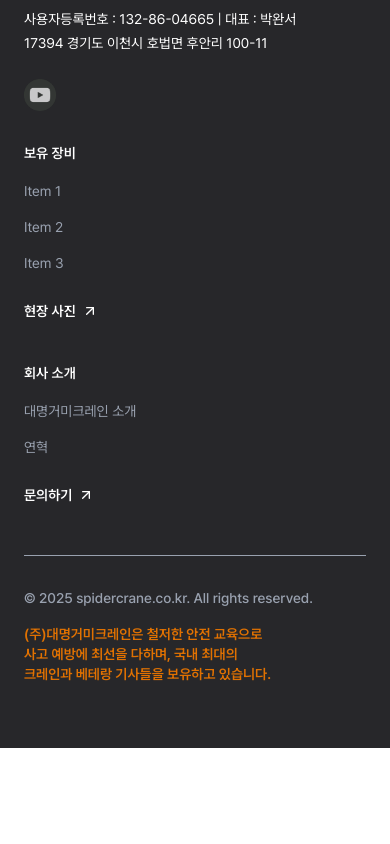
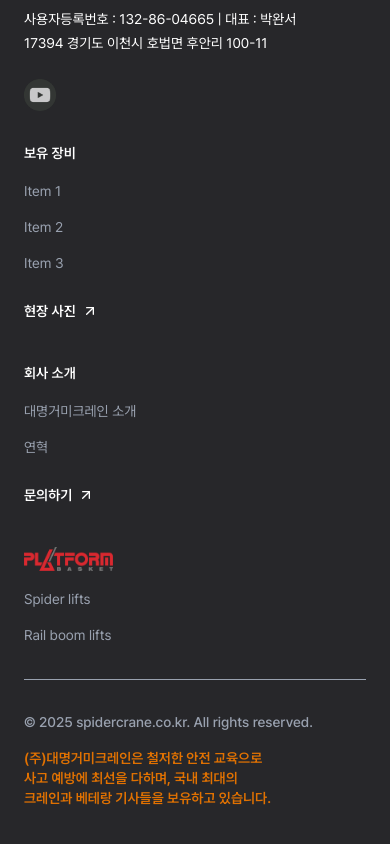
Before and after one commit to smlee98/spider, a Next.js app: page / in a window 390 px wide. Shown: the part 997-1841 px from the top of the page. Before the commit the page ends 1745 px from the top, so only its background shows below. Built offline with nearby package versions, Linux system fonts and the light colour scheme.

Commit message:
platform-basket 링크 추가

```diff
--- a/app/layout.tsx
+++ b/app/layout.tsx
@@ -32,7 +32,10 @@ const jetbrainsMono = localFont({
 
 export const metadata: Metadata = {
   title: "(주)대명거미크레인",
-  description: "(주)대명거미크레인"
+  description: "(주)대명거미크레인",
+  icons: {
+    icon: "/favicon.png"
+  }
 };
 
 export default function RootLayout({
--- a/components/layout/navigations.tsx
+++ b/components/layout/navigations.tsx
@@ -62,6 +62,27 @@ export function MainNav() {
               <NavigationMenuLink className="px-4 font-medium" asChild>
                 <Link href="#">문의하기</Link>
               </NavigationMenuLink>
+            </NavigationMenuItem>
+            <NavigationMenuItem>
+              <NavigationMenuTrigger className="bg-transparent">
+                <picture>
+                  <img src="/platform-basket.png" alt="platform-basket" className="h-6 w-auto" />
+                </picture>
+              </NavigationMenuTrigger>
+              <NavigationMenuContent>
+                <ul className="flex w-96 flex-col gap-3 p-4">
+                  <ListItem href="https://www.platformbasket.com/en/spider-lifts/" title="Spider lifts" target="_blank">
+                    Tracked spider lifts, tracked self-propelled spider lifts with basket lift. Vertical lift.
+                  </ListItem>
+                  <ListItem
+                    href="https://www.platformbasket.com/en/rail-boom-lifts/"
+                    title="Rail boom lifts"
+                    target="_blank"
+                  >
+                    Road/rail self-propelled boom lifts
+                  </ListItem>
+                </ul>
+              </NavigationMenuContent>
             </NavigationMenuItem>
           </NavigationMenuList>
         </NavigationMenu>
@@ -153,6 +174,31 @@ export function MobileNav() {
                 문의하기
               </MobileLink>
             </li>
+            <li>
+              <Accordion type="single" collapsible className="flex w-full flex-col gap-6">
+                <AccordionItem value="solution" className="bg-background divide-y-0">
+                  <AccordionTrigger className="bg-inherit p-0 text-2xl font-bold">
+                    <picture>
+                      <img src="/platform-basket.png" alt="platform-basket" className="h-6 w-auto" />
+                    </picture>
+                  </AccordionTrigger>
+                  <AccordionContent className="px-0 pt-6 pb-0">
+                    <ul className="text-muted-foreground flex flex-col gap-6 text-2xl">
+                      <li>
+                        <MobileLink href="https://www.platformbasket.com/en/spider-lifts/" onOpenChange={setOpen}>
+                          Spider lifts
+                        </MobileLink>
+                      </li>
+                      <li>
+                        <MobileLink href="https://www.platformbasket.com/en/rail-boom-lifts/" onOpenChange={setOpen}>
+                          Rail boom lifts
+                        </MobileLink>
+                      </li>
+                    </ul>
+                  </AccordionContent>
+                </AccordionItem>
+              </Accordion>
+            </li>
           </ul>
         </ScrollArea>
         <div className="flex w-full items-center justify-end p-6">
--- a/components/layout/site-footer.tsx
+++ b/components/layout/site-footer.tsx
@@ -29,7 +29,7 @@ export function SiteFooter() {
           </div>
 
           {/* 섹션 인라인 */}
-          <div className="grid w-full grid-cols-1 gap-6 md:col-span-2 md:grid-cols-4 lg:gap-20">
+          <div className="grid w-full grid-cols-1 gap-6 md:col-span-2 md:grid-cols-5 lg:gap-20">
             <div>
               <h3 className="mb-4 text-sm font-semibold text-white">보유 장비</h3>
               <ul className="space-y-3 text-sm leading-6 text-gray-400">
@@ -72,6 +72,22 @@ export function SiteFooter() {
                 </a>
               </h3>
             </div>
+
+            <div>
+              <h3 className="mb-4 text-sm font-semibold text-white">
+                <picture>
+                  <img src="/platform-basket.png" alt="platform-basket" className="h-6 w-auto" />
+                </picture>
+              </h3>
+              <ul className="space-y-3 text-sm leading-6 text-gray-400">
+                <li>
+                  <a href="https://www.platformbasket.com/en/spider-lifts/">Spider lifts</a>
+                </li>
+                <li>
+                  <a href="https://www.platformbasket.com/en/rail-boom-lifts/">Rail boom lifts</a>
+                </li>
+              </ul>
+            </div>
           </div>
         </div>
 
```
Also changed, not shown: public/favicon.png (added), public/platform-basket.png (added).
